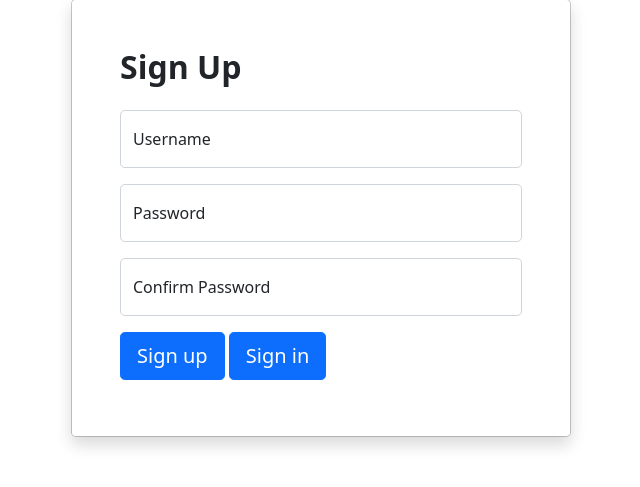
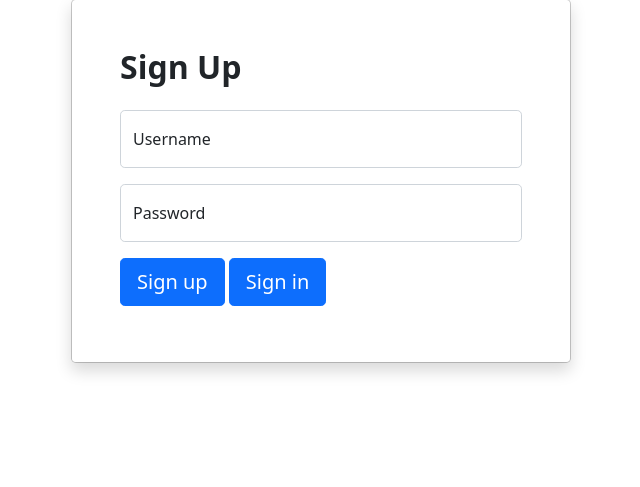
Before and after one commit to Keten991/project_akhir, a Flask app: template templates/signup.html in a window 1280 px wide. Shown: the part 77-564 px from the top of the page, without its empty margins (319-959 px from the left). Run offline with Flask 3, Linux system fonts and the light colour scheme; the template is opened without the code that fills it, so the values that code supplies are empty.

Commit message:
by mualif

```diff
--- a/app.py
+++ b/app.py
@@ -14,5 +14,16 @@ app = Flask(__name__)
 def index():
     return render_template('index.html')
 
+@app.route('/api/sign_up' , methods=['POST'])
+def signip():
+    username = request.form.get('username')
+    password = request.form.get('password')
+    doc = {
+        'username' : username,
+        'password' : password,
+    }
+    db.akun.insert_one(doc)
+    return jsnotify({'result': 'succes', 'msg': f'Account, {username} created successfully'})
+
 if __name__ == '__main__':
     app.run(host='0.0.0.0', port=5000, debug=True)
--- a/templates/signup.html
+++ b/templates/signup.html
@@ -7,6 +7,28 @@
     <title>Healthy Life</title>
     <script src="https://code.jquery.com/jquery-3.7.1.js" integrity="sha256-eKhayi8LEQwp4NKxN+CfCh+3qOVUtJn3QNZ0TciWLP4=" crossorigin="anonymous"></script>
     <script>
+      $(document).ready(function () {
+
+      });
+      function singup() {
+        let username = $("#username").val();
+        let password = $("#password").val();
+        $.ajax({
+          type: 'POST',
+          utl: '/api/sign_up',
+          data: {
+            username: username,
+            password: password,
+          },
+          success: function(response) {
+            cosonle.log(response)
+            if(response.result === 'success'){
+              alert(response.msg);
+              get_examples()
+            }
+          }
+        })
+      };
     </script>
 </head>
 <body>
@@ -27,12 +49,8 @@
                   <input type="password" class="form-control rounded-3" id="floatingPassword" placeholder="Password">
                   <label for="floatingPassword">Password</label>
                 </div>
-                <div class="form-floating mb-3">
-                    <input type="password" class="form-control rounded-3" id="floatingPassword" placeholder="Password">
-                    <label for="floatingPassword">Confirm Password</label>
-                  </div>
-                <button class="mb-2 btn btn-lg rounded-3 btn-primary" type="submit">Sign up</button>
-                <button class="mb-2 btn btn-lg rounded-3 btn-primary" type="submit" onclick="">Sign in</button>
+                <button class="mb-2 btn btn-lg rounded-3 btn-primary" type="submit" onclick="signup()">Sign up</button>
+                <button class="mb-2 btn btn-lg rounded-3 btn-primary" type="submit">Sign in</button>
               </form>
             </div>
           </div>
```
